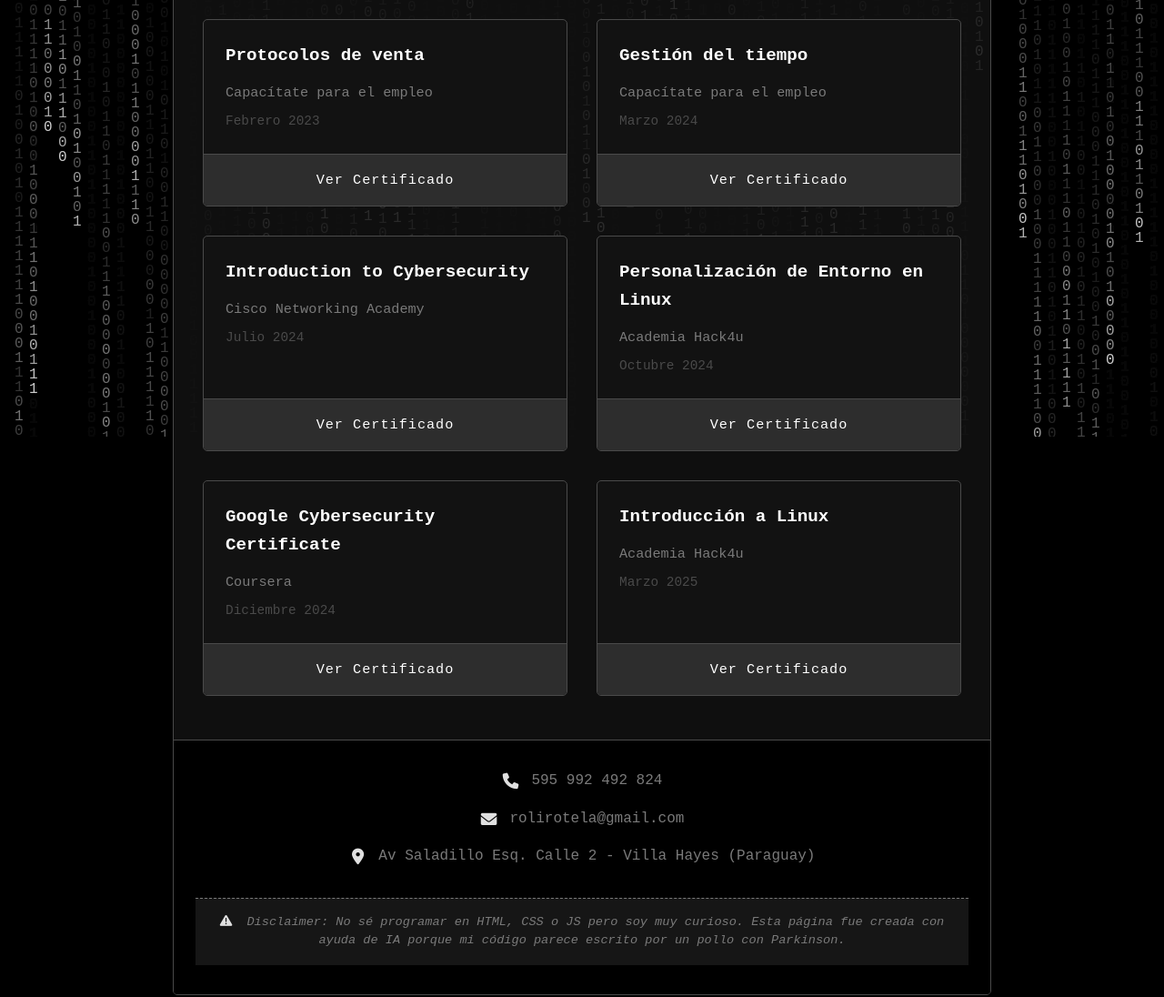
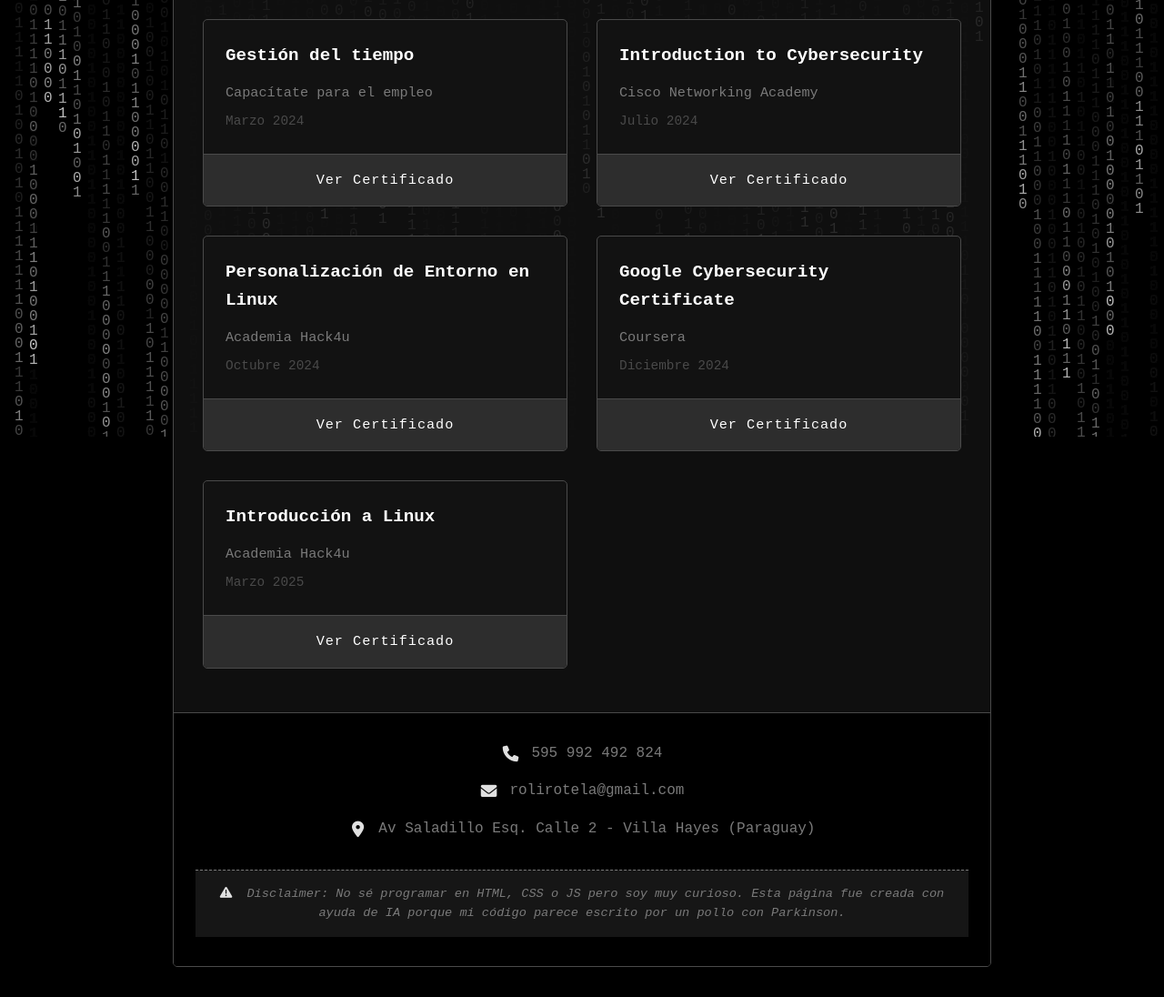
Before and after one commit to patient-c/patient-c.github.io, a plain HTML site: page index.html in a window 1280 px wide. Shown: the part 320-1416 px from the top of the page at 91% size. Drawn offline with Linux system fonts and the light colour scheme.

Commit message:
Se quita el certificado de ventas del index.html

```diff
--- a/index.html
+++ b/index.html
@@ -19,12 +19,13 @@
             <h3 class="section-title">CERTIFICADOS PROFESIONALES</h3>
 
             <div class="certificate-grid">
+
                 <!-- Certificado 1 -->
                 <div class="certificate-card">
                     <div class="card-content">
-                        <h4>Protocolos de venta</h4>
+                        <h4>Gestión del tiempo</h4>
                         <div class="institution">Capacítate para el empleo</div>
-                        <div class="date">Febrero 2023</div>
+                        <div class="date">Marzo 2024</div>
                     </div>
                     <a href="certificados/certificado1.pdf" target="_blank" class="view-btn">Ver Certificado</a>
                 </div>
@@ -32,9 +33,9 @@
                 <!-- Certificado 2 -->
                 <div class="certificate-card">
                     <div class="card-content">
-                        <h4>Gestión del tiempo</h4>
-                        <div class="institution">Capacítate para el empleo</div>
-                        <div class="date">Marzo 2024</div>
+                        <h4>Introduction to Cybersecurity</h4>
+                        <div class="institution">Cisco Networking Academy</div>
+                        <div class="date">Julio 2024</div>
                     </div>
                     <a href="certificados/certificado2.pdf" target="_blank" class="view-btn">Ver Certificado</a>
                 </div>
@@ -42,9 +43,9 @@
                 <!-- Certificado 3 -->
                 <div class="certificate-card">
                     <div class="card-content">
-                        <h4>Introduction to Cybersecurity</h4>
-                        <div class="institution">Cisco Networking Academy</div>
-                        <div class="date">Julio 2024</div>
+                        <h4>Personalización de Entorno en Linux</h4>
+                        <div class="institution">Academia Hack4u</div>
+                        <div class="date">Octubre 2024</div>
                     </div>
                     <a href="certificados/certificado3.pdf" target="_blank" class="view-btn">Ver Certificado</a>
                 </div>
@@ -52,9 +53,9 @@
                 <!-- Certificado 4 -->
                 <div class="certificate-card">
                     <div class="card-content">
-                        <h4>Personalización de Entorno en Linux</h4>
-                        <div class="institution">Academia Hack4u</div>
-                        <div class="date">Octubre 2024</div>
+                        <h4>Google Cybersecurity Certificate</h4>
+                        <div class="institution">Coursera</div>
+                        <div class="date">Diciembre 2024</div>
                     </div>
                     <a href="certificados/certificado4.pdf" target="_blank" class="view-btn">Ver Certificado</a>
                 </div>
@@ -62,21 +63,11 @@
                 <!-- Certificado 5 -->
                 <div class="certificate-card">
                     <div class="card-content">
-                        <h4>Google Cybersecurity Certificate</h4>
-                        <div class="institution">Coursera</div>
-                        <div class="date">Diciembre 2024</div>
-                    </div>
-                    <a href="certificados/certificado5.pdf" target="_blank" class="view-btn">Ver Certificado</a>
-                </div>
-
-                <!-- Certificado 6 -->
-                <div class="certificate-card">
-                    <div class="card-content">
                         <h4>Introducción a Linux</h4>
                         <div class="institution">Academia Hack4u</div>
                         <div class="date">Marzo 2025</div>
                     </div>
-                    <a href="certificados/certificado6.pdf" target="_blank" class="view-btn">Ver Certificado</a>
+                    <a href="certificados/certificado5.pdf" target="_blank" class="view-btn">Ver Certificado</a>
                 </div>
             </div>
         </main>
```
